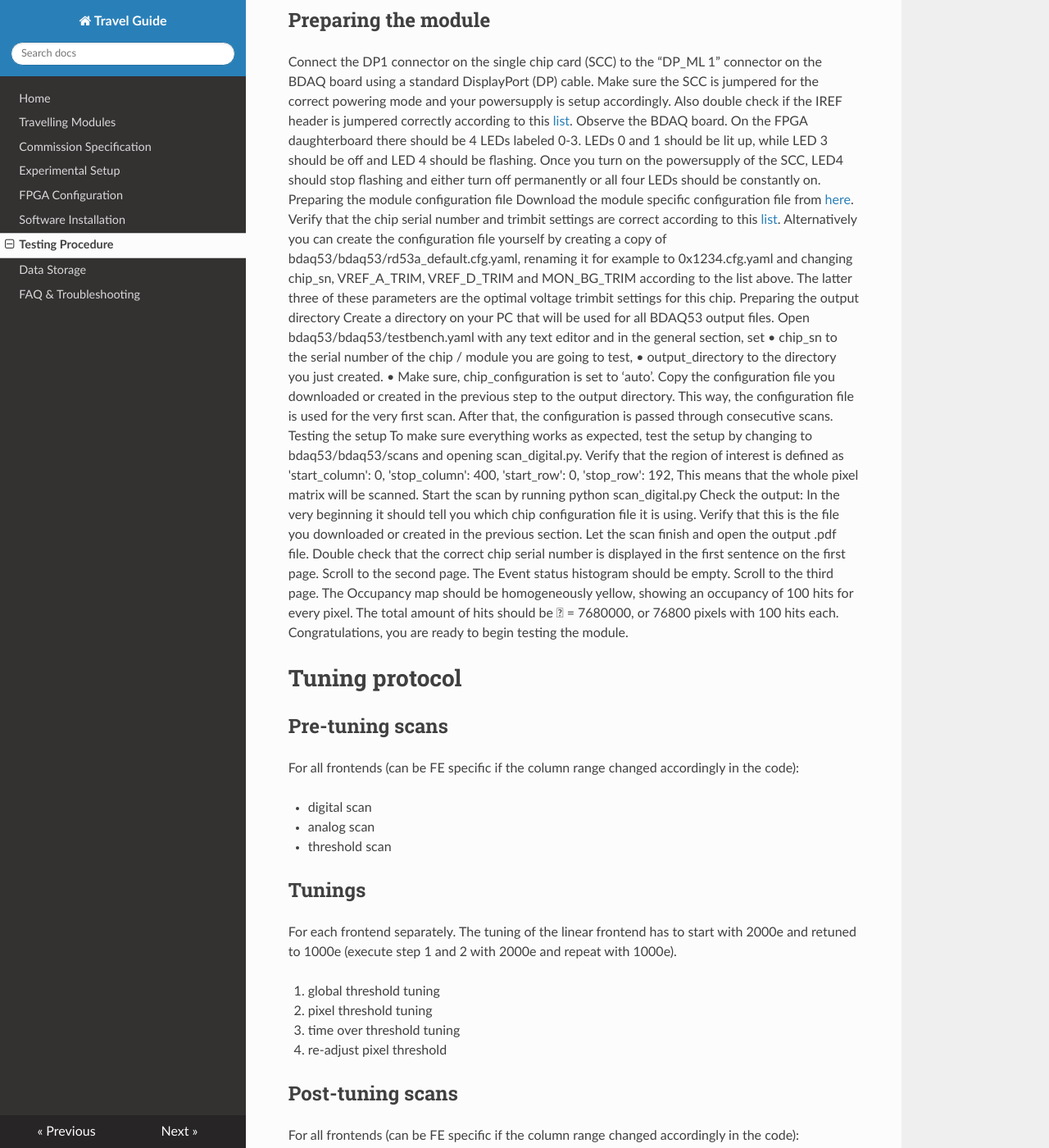
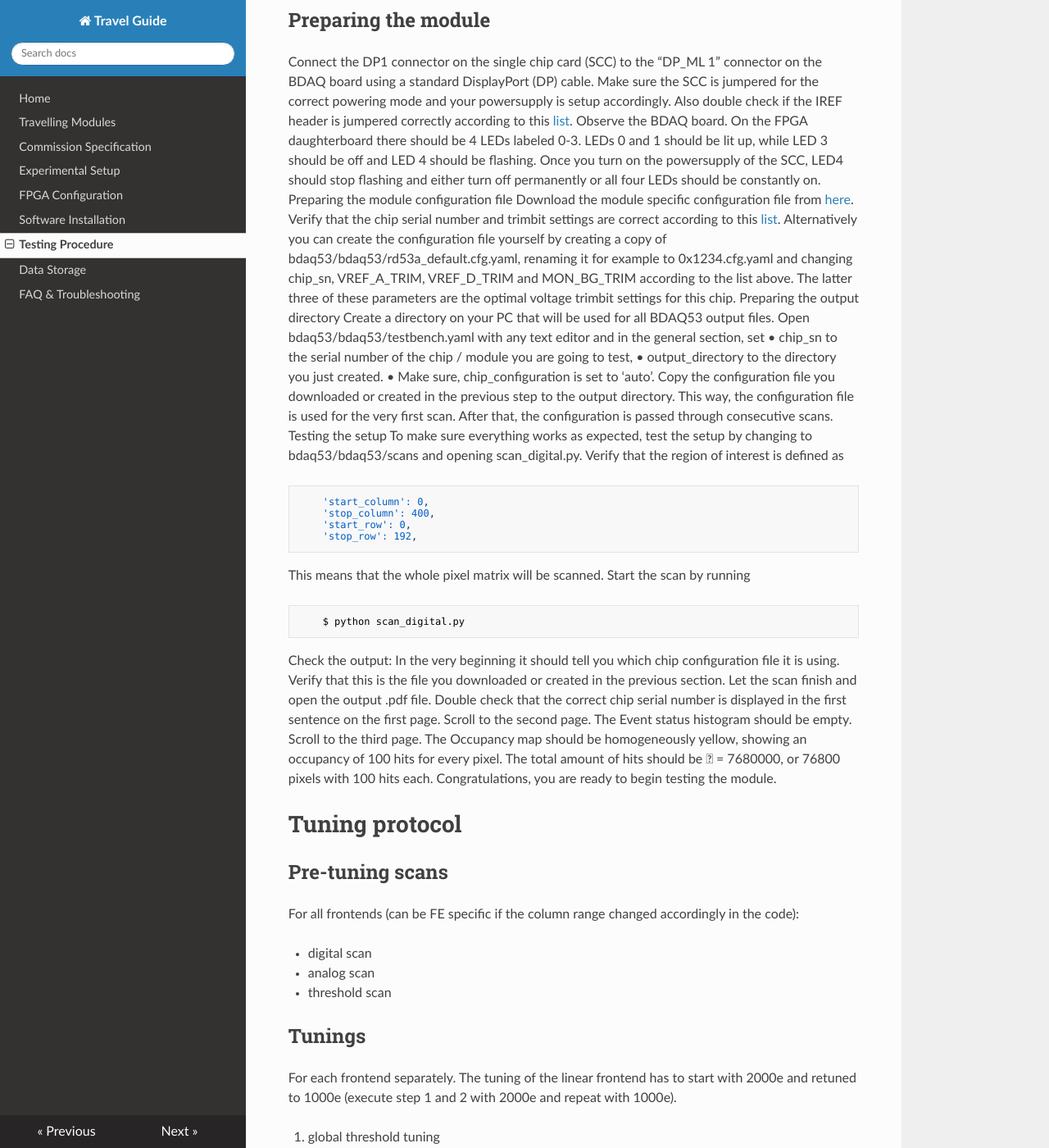
Before and after one commit to lime86/TravellingModule, an MkDocs documentation site: the page built from docs/procedure.md, in a window 1280 px wide and 1400 px high, scrolled down 1731 px. Shown: the whole window at 82% size. Built offline with MkDocs 1.6.1, drawn with Linux system fonts in a browser that asks for light colours; nearby versions of some CDN libraries; old or Windows-style settings are respelled for this version of MkDocs; some of the changed text lies outside the part shown.

Commit message:
change YARR docs path following release, cosmetics

````diff
--- a/docs/procedure.md
+++ b/docs/procedure.md
@@ -4,7 +4,7 @@ We try to provide supplementary information here, please refer to existing docum
 
 -	On module reception always check/set the correct configuration of the
 	jumpers on the single chip card. Please cross-check the configuration of
-	the SCC with [this document](https://twiki.cern.ch/twiki/pub/RD53/RD53ATesting/RD53A_SCC_Configuration.pdf) or [here](https://gitlab.cern.ch/YARR/YARR/tree/update_docs/docs/rd53a.md).
+	the SCC with [this document](https://twiki.cern.ch/twiki/pub/RD53/RD53ATesting/RD53A_SCC_Configuration.pdf) or [here](https://yarr.readthedocs.io/en/latest/rd53a).
 
 -	Tests should be done at room temperature with the chip powered in **LDO**
 	mode at **1.8V**. (In direct powering mode use maximum 1.3V, anything higher will likely to
@@ -18,15 +18,15 @@ We try to provide supplementary information here, please refer to existing docum
 	- MON_BG_TRIM (according to waferprobing data and measurement of <span style="color:red">todo</span>)
 	- VTH_SYNC, VThreshold_LIN, VTH1/2_DIFF (by threshold tuning procedure)
 	- IBIAS_KRUM_SYNC, KRUM_CURR_LIN, VFF_DIFF (by ToT tuning procedure)
-	- Please change ```"Name": "JohnDoe",```(YARR) or ```chip_sn: '0x0000'```(BDAQ) according to the chip you test.
+	- Please change ``"Name": "JohnDoe",``(YARR) or ``chip_sn: '0x0000'``(BDAQ) according to the chip you test.
 
 -	Check that Iref is set to 4.0 μA: Remove the jumper labeled IREF IO,
 	power up the chip and measure the current between these pins with e.g. a Keithley source meter. If necessary,
 	adjust the 4-bit IREF TRIM jumpers. Remember to put back the IREF IO jumper for operation.
 
 -	Measure **VDDA** and **VDDD** on the SCC and set them to **1.2V** in the according entries in the chip configuration file.
-	- For YARR: change `SldoAnalogTrim` and `SldoDigitalTrim`. If you still get ```data not valid``` errors, adjust VDDA to a value that this error disappears. More information in [FAQ & Troubleshooting](../troubleshooting).
-	- For BDAQ: change `VREF_A_TRIM` and `VREF_D_TRIM`.
+	- For YARR: change ``SldoAnalogTrim`` and ``SldoDigitalTrim``. If you still get ``data not valid`` errors, adjust VDDA to a value that this error disappears. More information in [FAQ & Troubleshooting](../troubleshooting).
+	- For BDAQ: change ``VREF_A_TRIM` and `VREF_D_TRIM``.
 
 -	All three FE on the RD53A module is advised to be tuned. The tuning
 	protocol is shown below.
@@ -38,9 +38,9 @@ We try to provide supplementary information here, please refer to existing docum
 Testing with YARR
 =====================
 
-Use the [scanConsole](https://gitlab.cern.ch/YARR/YARR/tree/update_docs/docs/scanconsole.md) for all tunings and scans following [this tuning routine](https://gitlab.cern.ch/YARR/YARR/tree/update_docs/docs/rd53a.md#tuning-routine).
+Use the [scanConsole](https://yarr.readthedocs.io/en/latest/scanconsole) for all tunings and scans following [this tuning routine](https://yarr.readthedocs.io/en/latest/rd53a#tuning-routine).
 Run each scan and tuning **by hand**, observe the output in the terminal and look at the plots after scanConsole is finished. Look into the chip configuration and make sure the threshold DAC for each frontend makes sense.
-After scans and tunings a set of [ROOT scripts](https://gitlab.cern.ch/YARR/YARR/tree/update_docs/docs/rootscripts.md) can be used to produce pretty plots and separate the data for each FE.
+After scans and tunings a set of [ROOT scripts](https://yarr.readthedocs.io/en/latest/rootscripts) can be used to produce pretty plots and separate the data for each FE.
 
 
 
@@ -49,25 +49,25 @@ Testing with BDAQ
 
 Follow instructions
 [here](https://gitlab.cern.ch/silab/bdaq53/wikis/User-guide/General-usage).
-You can either execute with e.g. `bdaq53 scan_digital` or
-`python scan_digital.py`.
+You can either execute with e.g. ``bdaq53 scan_digital`` or
+``python scan_digital.py``.
 
 Once made sure that the module works, tune all FEs
 and save the results before and after tuning. For FE specific scans and
-tunings, adjust `'start\_column'` and `'stop_column'` in the scan code
+tunings, adjust ``'start\_column'`` and ``'stop_column'`` in the scan code
 accordingly.
 
 For any tuning, the electron equivalence of injected charge is roughly
-10 times the difference between `VCAL_MED` and `VCAL_HIGH`. Pay
+10 times the difference between ``VCAL_MED`` and ``VCAL_HIGH``. Pay
 attention to the scanning range and adjust `VCAL_HIGH_start` and
-`VCAL_HIGH_stop` in the `local_configuration` section of the scan code
+``VCAL_HIGH_stop`` in the ``local_configuration`` section of the scan code
 accordingly.
 
 Start with a clean data folder, make sure you don't have old mask files
 in your folder. The same mask file is going to be written and rewritten
 for each FE step.
 
-Pixel threshold tuning uses ```meta_tune_local_threshold.py```.
+Pixel threshold tuning uses ``meta_tune_local_threshold.py``.
 
 
 Additional instructions (to be cleaned up):
@@ -88,12 +88,16 @@ Create a directory on your PC that will be used for all BDAQ53 output files. Ope
 Copy the configuration file you downloaded or created in the previous step to the output directory. This way, the configuration file is used for the very first scan. After that, the configuration is passed through consecutive scans.
 Testing the setup
 To make sure everything works as expected, test the setup by changing to bdaq53/bdaq53/scans and opening scan_digital.py. Verify that the region of interest is defined as
+```yaml
 	'start_column': 0,
 	'stop_column': 400,
 	'start_row': 0,
 	'stop_row': 192,
+```
 This means that the whole pixel matrix will be scanned. Start the scan by running
-	python scan_digital.py
+```bash
+	$ python scan_digital.py
+```
 Check the output: In the very beginning it should tell you which chip configuration file it is using. Verify that this is the file you downloaded or created in the previous section. Let the scan finish and open the output .pdf file. Double check that the correct chip serial number is displayed in the first sentence on the first page. Scroll to the second page. The Event status histogram should be empty. Scroll to the third page. The Occupancy map should be homogeneously yellow, showing an occupancy of 100 hits for every pixel. The total amount of hits should be  = 7680000, or 76800 pixels with 100 hits each.
 Congratulations, you are ready to begin testing the module.
 
````
Also changed, not shown: other parts of docs/procedure.md (+1 -1 lines), docs/fw.md (+1 -1 lines), docs/index.md (+1 -1 lines), docs/sw.md (+4 -4 lines).
